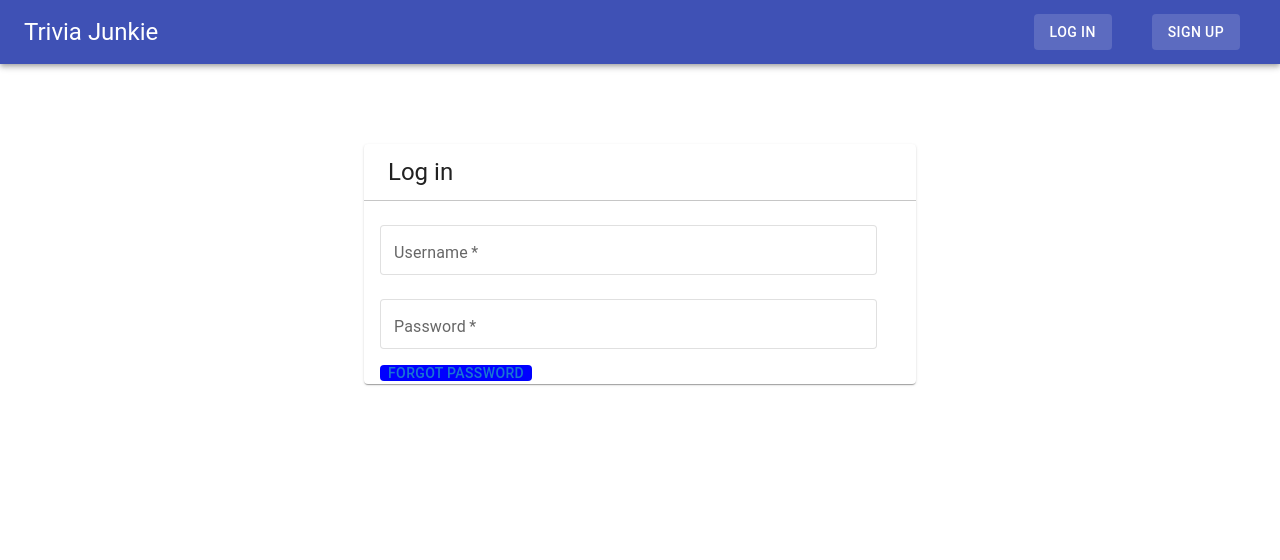
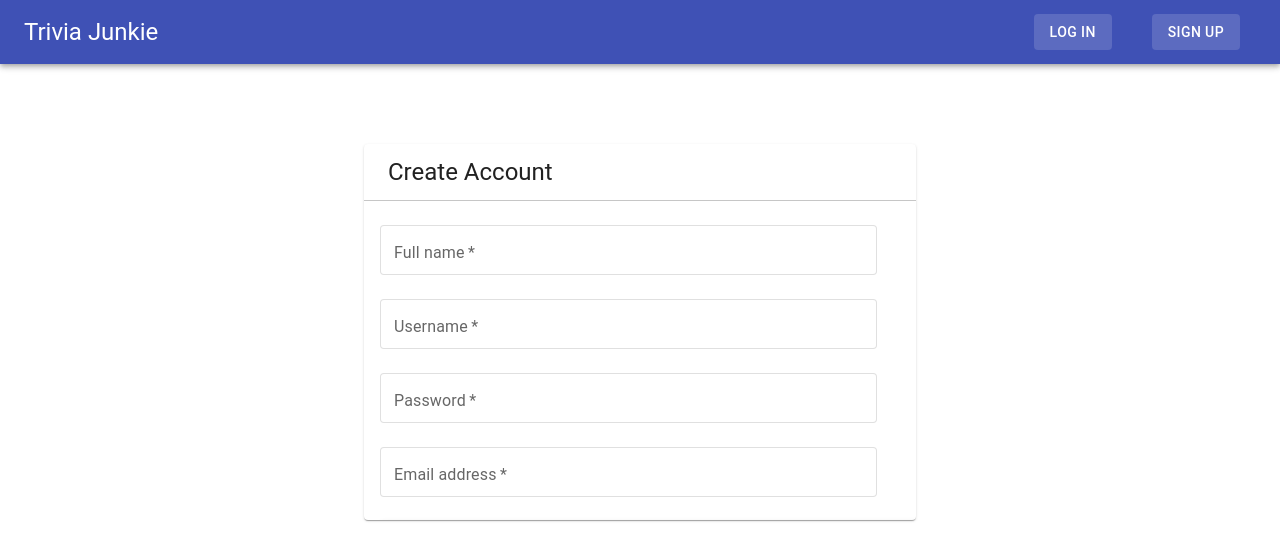
Before and after one commit to jcsabino29/trivia_junkie, a React (Create React App) app: page / in a window 1280 px wide. Shown: the top 560 px of the page. Built offline with nearby package versions, Linux system fonts and the light colour scheme.

Commit message:
Added input handlers into SignUp Component

```diff
--- a/src/App.js
+++ b/src/App.js
@@ -7,7 +7,7 @@ import SignUp from './Components/Sign-Up/Sign-Up.jsx';
 
 const App = () => {
     return (
-      <LogIn />
+      <SignUp />
     );
 }
 
--- a/src/Components/Sign-Up/Sign-Up.jsx
+++ b/src/Components/Sign-Up/Sign-Up.jsx
@@ -1,12 +1,69 @@
-import * as React from "react";
+import React, {Component} from "react";
 import { Box, Card, CardHeader, CardContent, Button, CssBaseline, Divider, Container, FormControl, InputLabel, Input, FormHelperText} from '@mui/material';
+
 
 import useStyles from './styles';
 import Header from '../Header/Header';
 
-const SignUp = () => {
-    const classes = useStyles();
+export default class SignUp extends Component {
+    constructor(props) {
+        super(props);
 
+        this.onChangeUsername = this.onChangeUsername.bind(this);
+        this.onChangeFullname = this.onChangeFullname.bind(this);
+        this.onChangePassword = this.onChangePassword.bind(this);
+        this.onChangeEmailAddress = this.onChangeEmailAddress.bind(this);
+        this.onSubmit = this.onSubmit.bind(this);
+
+        this.state = {
+            username: '',
+            fullname: '',
+            password: '',
+            email_address: '',
+        }
+    }
+
+    onChangeUsername(e) {
+        this.setState({
+            username: e.target.value,
+        })
+    }
+
+    onChangeFullname(e) {
+        this.setState({
+            fullname: e.target.value,
+        })
+    }
+
+
+    onChangePassword(e) {
+        this.setState({
+            password: e.target.value,
+        })
+    }
+
+
+    onChangeEmailAddress(e) {
+        this.setState({
+            email_address: e.target.value,
+        })
+    }
+
+    onSubmit= (e) => {
+        e.preventDefault();
+
+        const newUser = {
+            fullname: this.state.fullname,
+            username: this.state.username,
+            password: this.state.password,
+            email_address: this.state.email_address,
+            points: Number(1000),
+        }
+        console.log(newUser);
+    }
+
+
+    render() {
         return (
             <>
                 <Header />
@@ -43,11 +100,13 @@ const SignUp = () => {
                                     <Input disableUnderline={true} style={{width: '100%'}} sx={{ml: 1.5}} id="my-input" aria-describedby="my-helper-text" />
                                 </Card>
                             </FormControl>
+                            <FormControl sx={{width: '100%', mt: 3, ml: 2}} required={true}>
+                                    <Button onClick={this.onSubmit} type="submit" variant="contained" htmlFor="my-input">Submit</Button>
+                            </FormControl>
                         </Card>
                     </Container>
                 </React.Fragment>
             </>
         );
     }
-
-export default SignUp;
+}
```
Lines whose indentation alone changed are shown as unchanged.
